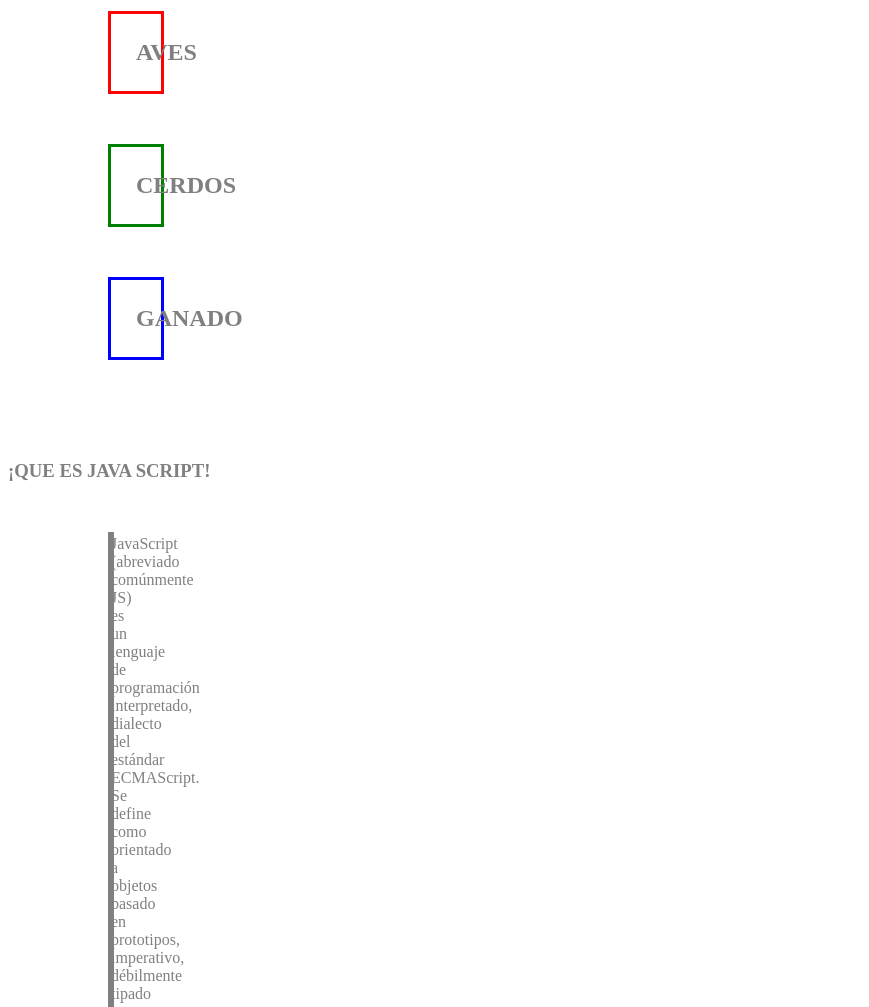
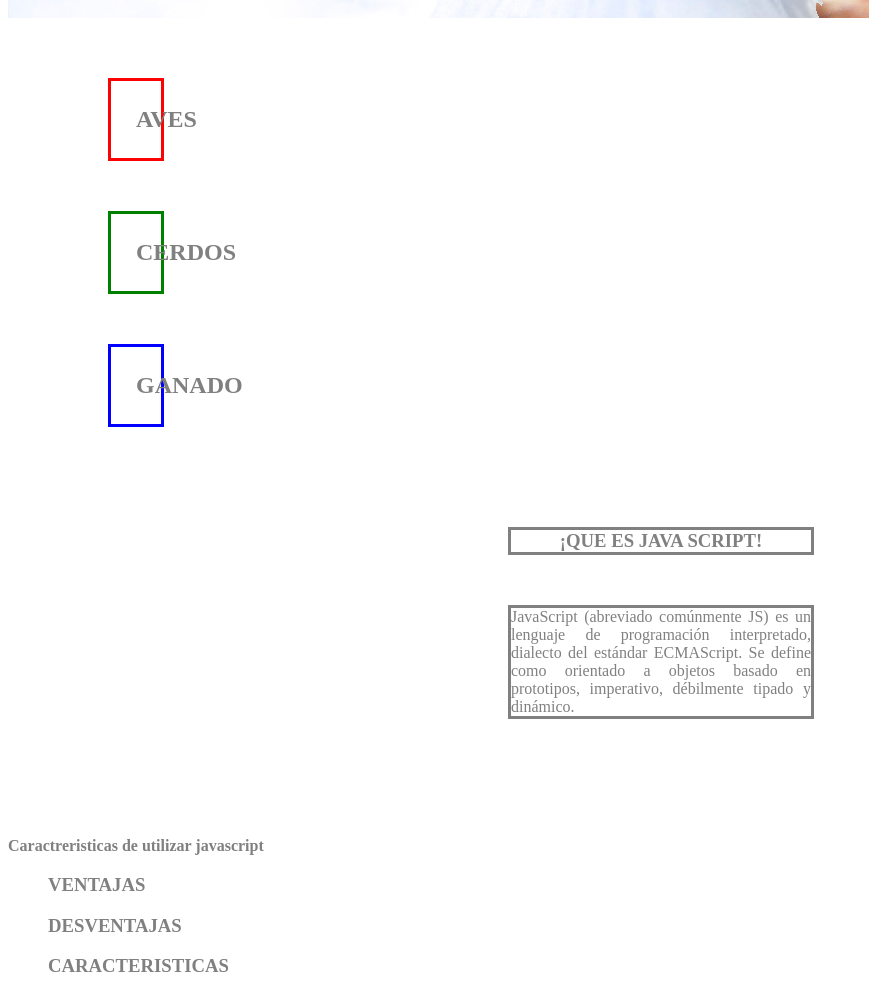
Before and after one commit to EdgarSaquinga/my_first_html_proyect, a plain HTML site: page index.html in a window 1280 px wide. Shown: the part 585-1592 px from the top of the page, without its empty margins (0-869 px from the left). Drawn offline with Linux system fonts and the light colour scheme.

Commit message:
bordes mas imagenes

```diff
--- a/index.html
+++ b/index.html
@@ -5,8 +5,9 @@
   <meta charset="UTF-8">
   <meta name="viewport" content="width=device-width, initial-scale=1.0">
   <meta http-equiv="X-UA-Compatible" content="ie=edge">
-  <title>ENCABEZADO DE LA PAGINA WEB CON JAVASCRIPT</title>
+  <title>MI PAGNA WEB</title>
   <link rel="stylesheet" href="style.css">
+
 </head>
 
 <!-- Todo los elementos van dentro de body -->
@@ -17,7 +18,7 @@
       <header>
 
           <nav>
-            <sup> <img src="GRANAVE1.jpg" alt="Pollo Crecimiento"> </sup>
+            <sup> <br /> <br /> <br /> <img src="GRANAVE1.jpg" alt="Pollo Crecimiento"> </sup>
 
             <h1 id="titulo1" class="estiloBorde">AVES</h1>
             <h1 id="titulo2" class="estiloBorde">CERDOS</h1>
@@ -27,7 +28,7 @@
           </nav>
       </header>
       <!-- Aqui va el contenido principal (main (texto principal) y aside(columnas laterales) al mismo nivel) -->
-        <h3>¡QUE ES JAVA SCRIPT!</h3>
+        <h3 id="tt"> ¡QUE ES JAVA SCRIPT!</h3>
         <div >
           <p id="parrafo1">JavaScript (abreviado comúnmente JS) es un lenguaje de programación interpretado,
              dialecto del estándar ECMAScript.
@@ -36,7 +37,15 @@
         </div>
 
         <main>
-            <p> <b>Caractreristicas de utilizar javascript</b> </p>
+            <p> <b><br> Caractreristicas de utilizar javascript</b>
+               <ul>
+                 <h3>VENTAJAS</h3>
+                 <h3>DESVENTAJAS</h3>
+                 <h3>CARACTERISTICAS</h3>
+
+              </ul>
+            </p>
+
 
          </main>
       <!-- Lo ultimo es el footer -->
--- a/style.css
+++ b/style.css
@@ -8,6 +8,7 @@ body {
     margin-top: 50px;
     margin-left: 100px;
     margin-right: 1500px;
+    text-align: center;
 
 }
 
@@ -28,11 +29,13 @@ body {
 
 }
 #parrafo1{
+    width: 300px;
     border-style: solid;
     margin-bottom: 100px;
     margin-top: 50px;
-    margin-left: 100px;
-    margin-right: 1500px;
+    margin-left: 500px;
+    text-align: justify;
+
 
 }
 #parrafo2{
@@ -44,8 +47,15 @@ body {
     margin-right: 1500px;
     text-align: center;
 }
+#tt{
+    border-style: solid;
+    border-block-style: center;
+    width: 300px;
+    text-align: center;
+    margin-left: 500px;
 
 
+}
 /*#dPersonal{
     border-style: solid;
 
```
